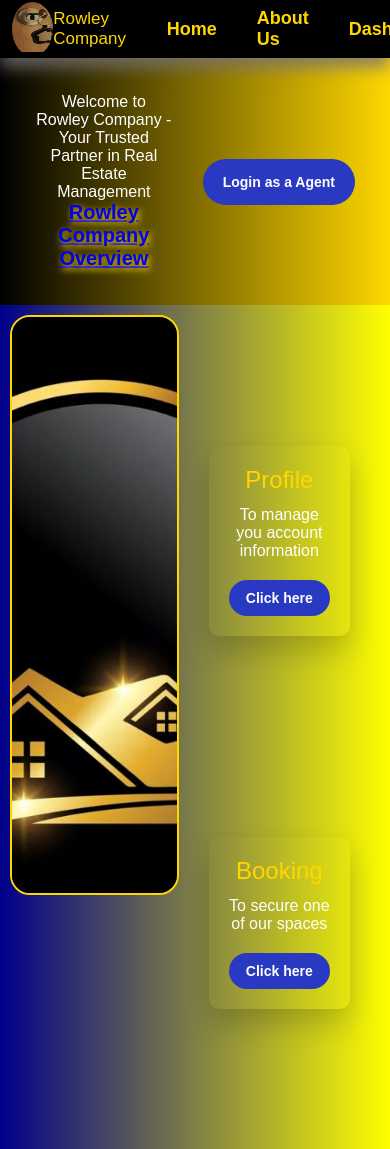
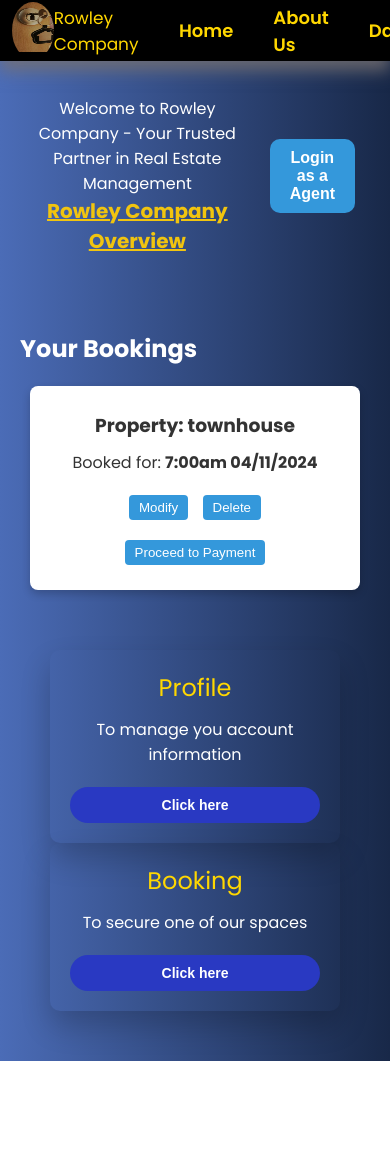
Before and after one commit to Kenny185/RowleyCompany, a Flask app: page /client_dashboard in a window 390 px wide; the page is wider, and only the part inside the window is pictured. After the commit the page ends 1061 px from the top of that part, so only its background shows below. Run offline with Flask 3, Linux system fonts and the light colour scheme; a user stored in the database is signed in; some libraries are stand-ins or nearby versions.

Commit message:
Added bookings in client dashboard

```diff
--- a/project/main.py
+++ b/project/main.py
@@ -1,6 +1,7 @@
 from flask import Blueprint, render_template, request, current_app
 from flask_login import login_required, current_user
 from itsdangerous import URLSafeSerializer
+from project.models import Booking
 from . import db
 
 main = Blueprint('main', __name__)
@@ -16,7 +17,8 @@ def home():
 @main.route('/client_dashboard')
 @login_required
 def clientDashboard():
-    return render_template('clientDashboard.html', active_page='clientDashboard')
+    bookings = Booking.query.filter_by(user_id=current_user.id).all()
+    return render_template('clientDashboard.html', active_page='clientDashboard', bookings=bookings)
 
 @main.route('/agent_dashboard')
 @login_required
@@ -46,16 +48,4 @@ def booking():
 @main.route('/payment')
 @login_required
 def payment():
-    app = current_app
-    serializer = URLSafeSerializer(app.config['SECRET_KEY'])
-    client_details = serializer.loads(request.args.get('client_details'))
-
-    username = client_details['username']
-    email = client_details['email']
-    telephone = client_details['telephone']
-    property_type = client_details['property_type']
-    booking_hours = client_details['booking_hours']
-    date = client_details['date']
-    return render_template('payment.html', active_page='payment', username=username,
-                           email=email, telephone=telephone, property_type=property_type,
-                           booking_hours=booking_hours, date=date)
+    return render_template('payment.html', active_page='payment')
--- a/project/static/css/dashboard.css
+++ b/project/static/css/dashboard.css
@@ -1,32 +1,27 @@
 body {
-    margin: 0;
-    padding: 0;
-    font-family: Arial, sans-serif;
-    background: linear-gradient(to right, darkblue, yellow);
+    background: linear-gradient(to right, #4b6cb7, #182848);
     color: white;
 }
 .dashboard-section {
     display: flex;
     flex-direction: column;
-    width: 100%;
+    align-items: center;
 }
 #upper-part {
-    background: linear-gradient(to right, black, gold);
     text-align: center;
+    align-items: center;
     padding: 20px;
     width: 100%;
     display: flex;
-    justify-content: space-between;
-    align-items: center;
 }
 .welcome-note{
     padding: 15px;
-    flex: 3;
 }
 .welcome-note a{
-    font-size: 20px;
+    font-size: 1.25rem;
     font-weight: bold;
-    text-shadow: 2px 2px 6px gold;
+    text-align: center;
+    color: #f1c40f;
 }
 .agent-btn{
     display: flex;
@@ -35,39 +30,87 @@ body {
     text-align: right;
 }
 .agent-btn button{
-    padding: 15px 20px;
-    font-size: 14px;
+    padding: 10px 20px;
+    font-size: 1rem;
     font-weight: bold;
     color: #fff;
-    background-color: rgb(41, 57, 194);
+    background-color: #3498db;
     border: none;
-    border-radius: 70px;
+    border-radius: 10px;
     cursor: pointer;
+    transition: background-color 0.3s;
 }
 .agent-btn button:hover {
-    background-color: rgb(7, 17, 107);
+    background-color: #1e6594;
 }
 .middle-part {
-    display: flex;
-    justify-content: space-between;
-    padding: 10px;
-    flex-direction: row;
-    height: 100vh;
+    display: grid;
+    grid-template-columns: 70% 30%;
+    gap: 20px;
+    padding: 20px;
+    width: 100%;
+    height: auto;
+    margin-top: 20px;
+    max-width: 1500px;
 }
-.image-part {
-    display: flex;
+.booking-part {
+    padding: 15px;
+    border-radius: 8px;
+    box-shadow: 0 4px 8px rgba(0, 0, 0, 0.1);
+}
+.booking-card {
+    background: #ffff;
+    color: #333;
+    padding: 20px;
+    margin: 20px 10px;
+    border-radius: 8px;
+    box-shadow: 0 4px 8px rgba(0, 0, 0, 0.2);
+    display: grid;
+    grid-template-columns: repeat(auto-fill,minmax(250px, 1fr));
+    gap: 10px;
     align-items: center;
-    height: 580px;
-    width: 100%;
 }
-.image-part img{
-    width: 100%;
-    height: 100%;
-    border: 2px solid gold;
-    border-radius: 20px;
-    display: block;
+
+.booking-card img {
+    width: 100px;
+    height: 60px;
     object-fit: cover;
+    border-radius: 4px;
+}
 
+.booking-card h3, .booking-card p {
+    margin: 0;
+    padding: 5px;
+}
+
+.booking-actions button {
+    padding: 5px 10px;
+    margin: 5px;
+    border: none;
+    border-radius: 4px;
+    background-color: #3498db;
+    color: white;
+    cursor: pointer;
+    transition: background-color 0.2s;
+}
+
+.booking-actions button:hover {
+    background-color: #2980b9;
+}
+
+@media (max-width: 768px) {
+    .middle-part {
+        grid-template-columns: 1fr;
+        gap: 10px;
+    }
+    .booking-card {
+        grid-template-columns: 1fr;
+        text-align: center;
+    }
+
+    .booking-card img {
+        margin: 0 auto;
+    }
 }
 .form-part {
     width: 100%;
--- a/project/templates/base.html
+++ b/project/templates/base.html
@@ -5,7 +5,10 @@
     <meta charset="UTF-8">
     <link rel="stylesheet" href="/static/css/main.css">
     <link rel="stylesheet" href="https://maxst.icons8.com/vue-static/landings/line-awesome/line-awesome/1.3.0/css/line-awesome.min.css">
-    <link href="https://fonts.googleapis.com/css2?family=Poppins:wght@400;600&display=swap" rel="stylesheet">
+    <link rel="preconnect" href="https://fonts.googleapis.com">
+    <link rel="preconnect" href="https://fonts.gstatic.com" crossorigin>
+    <link rel="stylesheet" href="https://fonts.googleapis.com/css2?family=Poppins:ital,wght@0,100;0,200;0,300;0,400;0,500;0,600;0,700;0,800;0,900;1,100;1,200;1,300;1,400;1,500;1,600;1,700;1,800;1,900&display=swap">
+    <link rel="stylesheet" href="https://fonts.googleapis.com/css2?family=Material+Symbols+Outlined:opsz,wght,FILL,GRAD@24,400,0,0" />
     <meta name="viewport" content="width=device-width, initial-scale=1.0">
     <meta name="description" content="Rowley Company - Your trusted partner in real estate management. Find your dream home or list your property with us for exceptional service and value.">
     <title>{% block title %} {% endblock %} </title>
--- a/project/templates/clientDashboard.html
+++ b/project/templates/clientDashboard.html
@@ -17,8 +17,26 @@
            </div>
         </div>
         <div class="middle-part">
-            <div class="image-part">
-                <img src="/static/images/Capture.PNG" alt="House">
+            <div class="bookings-part">
+                <h2> Your Bookings </h2>
+                {% for booking in bookings %}
+                <div class="booking-card">
+                    <div class="booking-detail">
+                        <h3> Property: {{ booking.property_type }} </h3>
+                        <p> Booked for: <strong> {{ booking.booking_hours}}  {{ booking.date }} </strong></p>
+                    </div>
+                    <div class="booking-actions">
+                        <button> Modify </button>
+                        <button> Delete </button>
+                    </div>
+                    <div class="booking-actions">
+                        <button onclick="location.href='{{ url_for('auth.proceed_to_payment', booking_id=booking.id) }}'"> Proceed to Payment </button>
+                    </div>
+                </div>
+                {% else %}
+                <p>No bookings found.</p>
+                {% endfor %}
+                <!-- Add more booking cards as needed -->
             </div>
             <div class="form-part">
                 <div class="form-card">
--- a/project/templates/home.html
+++ b/project/templates/home.html
@@ -85,7 +85,7 @@
             <p><i class="fa-solid fa-phone"></i> +254783756937</p>
             <p><i class="fa-solid fa-envelope"></i>  waiyegondungu@gmail.com</p>
             <p><i class="fa-solid fa-location-dot"></i>  Pacan Suites opposite Murang'a Creameries</p>
-            <p><i class="fa-solid fa-mailbox"></i> 68 Kangema</p>
+            <p><i class="material-symbols-outlined">local_post_office</i> 68 Kangema</p>
         </div>
         <div class="quick-links">
             <h3> Quick Links </h3>
```
Also changed, not shown: project/auth.py (+8 -7 lines), project/static/css/booking.css (+0 -22 lines), project/static/css/payment.css (+11 -28 lines), project/templates/booking.html (+1 -12 lines), project/templates/payment.html (+9 -22 lines), instance/db.sqlite.
